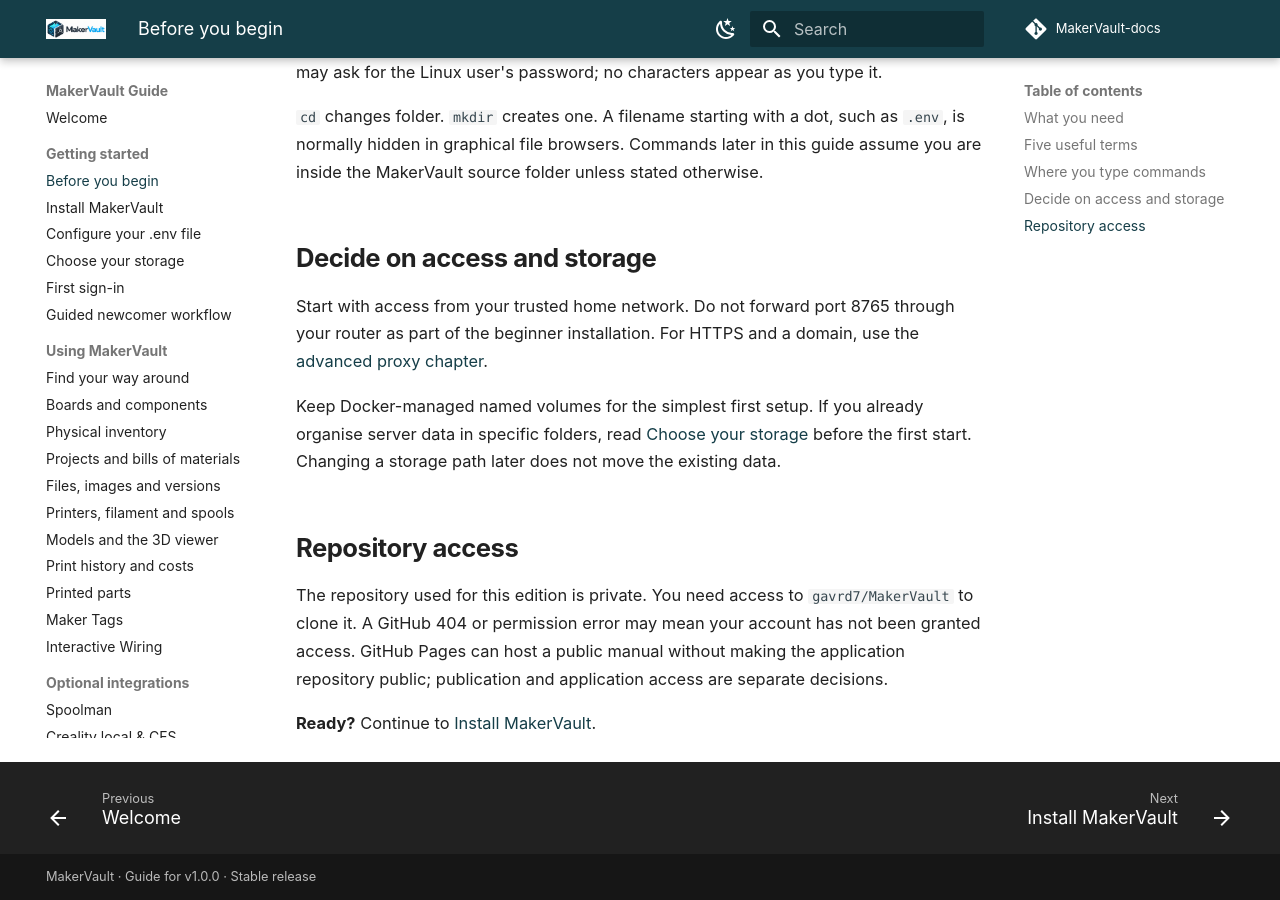
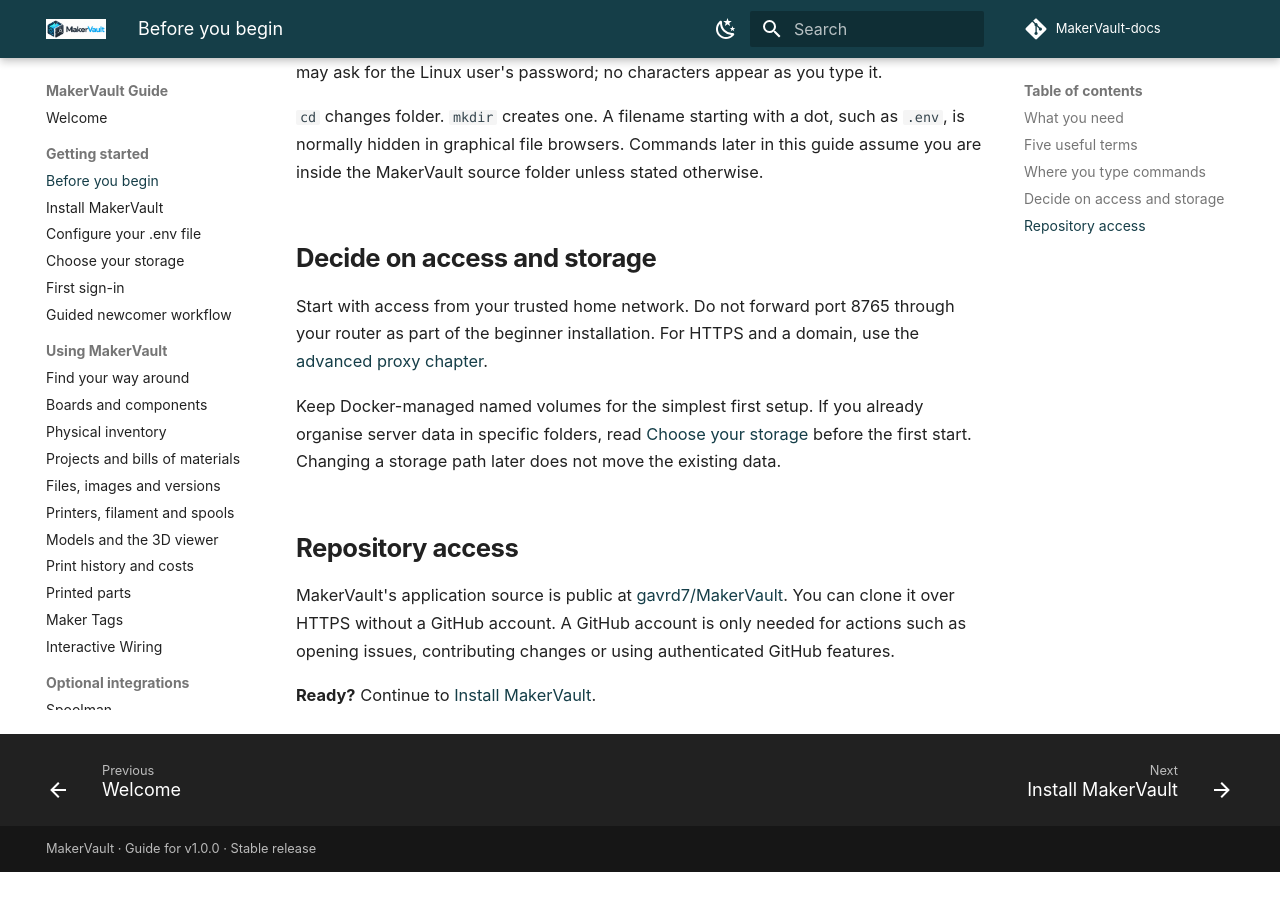
Before and after one commit to gavrd7/MakerVault-docs, an MkDocs documentation site: the page built from docs/guide/getting-started/before-you-begin.md, in a window 1280 px wide and 900 px high, scrolled down 1686 px. Built offline with MkDocs 1.6.1 and Material for MkDocs 9.7.7, drawn with Linux system fonts in a browser that asks for light colours; comment, search, counter and statistics services are not loaded; after the commit the page ends 2558 px from its top, so only the background shows below that.

Commit message:
Update guide repository access for public source

```diff
--- a/docs/guide/getting-started/before-you-begin.md
+++ b/docs/guide/getting-started/before-you-begin.md
@@ -42,6 +42,6 @@
 
 ## Repository access
 
-The repository used for this edition is private. You need access to `gavrd7/MakerVault` to clone it. A GitHub 404 or permission error may mean your account has not been granted access. GitHub Pages can host a public manual without making the application repository public; publication and application access are separate decisions.
+MakerVault's application source is public at [gavrd7/MakerVault](https://github.com/gavrd7/MakerVault). You can clone it over HTTPS without a GitHub account. A GitHub account is only needed for actions such as opening issues, contributing changes or using authenticated GitHub features.
 
 **Ready?** Continue to [Install MakerVault](install.md).
```
